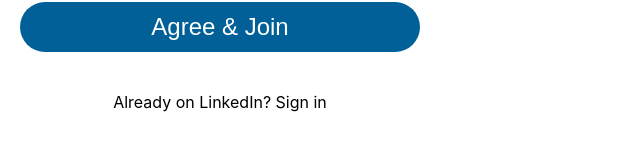
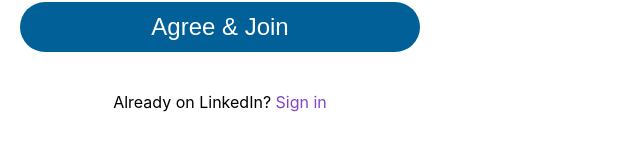
Before and after one commit to noormesslmani/linkedIn-clone, a React (Create React App) app in the folder frontend/: page / in a window 1280 px wide. Shown: the part 360-510 px from the top of the page, without its empty margins (0-640 px from the left). Built offline with nearby package versions, Linux system fonts and the light colour scheme.

Commit message:
Frontend: prepared user sign in page

```diff
--- a/frontend/src/App.js
+++ b/frontend/src/App.js
@@ -2,12 +2,14 @@
 import { BrowserRouter as Router, Routes, Route } from 'react-router-dom';
 import './styles/App.css';
 import Landing from './pages/Landing';
+import UserSignin from './pages/signin';
 function App() {
   return (
     <>
       <Router>
         <Routes>
           <Route path='/' exact element={<Landing/>} />
+          <Route path='/user-signin' exact element={<UserSignin/>} />
         </Routes>
       </Router>
     </>
--- a/frontend/src/api.js
+++ b/frontend/src/api.js
@@ -4,8 +4,7 @@
     headers: { Authorization: `Bearer ${localStorage.getItem("token")}`},
 };
 
-export default function registerUser(email, password, firstname, lastname){
-
+export default function registerUser(email, password, firstname, lastname,setTakenEmail){
     axios.post(`${baseURL}/auth/user-signup`, {
         email: email,
         password: password,
@@ -13,10 +12,13 @@
         last_name: lastname
     })
         .then(function (response) {
+
             localStorage.setItem('token',response.data.token)
+            localStorage.setItem('me',response.data.user)
             return (response.data)
         })
         .catch(function (error) {
+            setTakenEmail(true)
             console.log(error);
         });
 }
--- a/frontend/src/pages/Landing.js
+++ b/frontend/src/pages/Landing.js
@@ -1,6 +1,6 @@
 import '../styles/landing.css'
 import React, { useState } from 'react';
-import { useNavigate } from "react-router-dom";
+import { Link, useNavigate } from "react-router-dom";
 import InputSignup from '../components/InputSignup';
 import ButtonSignup from '../components/ButtonSignup';
 import registerUser from '../api';
@@ -14,10 +14,13 @@
   const [firstname,setFirstname]=useState('');
   const [lastname,setLastname]=useState('');
   const [enterEmail,setEnteremail]=useState(false);
+  const [takenEmail,setTakenEmail]=useState(false);
   const [enterPassword,setEnterPassword]=useState(false);
   const [passwordLength,setPasswordLength]=useState(false);
   const [enterFirstName,setEnterFirstName]=useState(false);
   const [enterLastName,setEnterLastName]=useState(false);
+
+
   if(page==2){
     setPlaceholders(['First Name','Last Name'])
   }
@@ -28,6 +31,7 @@
     setPasswordLength(false)
     setEnterFirstName(false)
     setEnterLastName(false)
+    setTakenEmail(false)
     if (page=='one')
     {
       if(email==''){
@@ -52,7 +56,8 @@
         setEnterLastName(true)
       }
       else{
-        registerUser(email, password, firstname, lastname)
+        console.log('isjdjd')
+        registerUser(email, password, firstname, lastname, setTakenEmail)
       }
     }
   }
@@ -64,6 +69,7 @@
             <div className='form'>
                 <p className='registration-title'>Join the biggest professional community</p>
                 <form className='register-form'>
+                  {takenEmail?<p className='error-msg'>Someone's already using that email</p>:<></>}
                   {enterEmail?<p className='error-msg'>Please enter your email</p>:<></>}
                   {enterPassword?<p className='error-msg'>Please enter your password</p>:<></>}
                   {enterFirstName?<p className='error-msg'>Please enter your firstname</p>:<></>}
@@ -71,9 +77,8 @@
                   {passwordLength?<p className='error-msg'>Password must be 8 characters or more</p>:<></>}
                     <InputSignup placeholders={placeholders} page={page} setEmail={setEmail} setPassword={setPassword} setFirstname={setFirstname} setLastname={setLastname}/>
                     <ButtonSignup handleClick={handleClick} buttonLabel={buttonLabel} />
-                    <div className='switch-to-signin'>Already on LinkedIn? Sign in</div>
+                    <div className='switch-to-signin'>Already on LinkedIn? <Link className='signin-link' to={'/user-signin'}>Sign in</Link></div>
                 </form>
-
             </div>
             <img></img>
         </section>
--- /dev/null
+++ b/frontend/src/pages/signin.js
@@ -0,0 +1,11 @@
+import '../styles/landing.css'
+import React, { useState } from 'react';
+import { useNavigate } from "react-router-dom";
+function UserSignin(){
+    return (
+        <div className='landing-page'>
+            Hello
+        </div>
+      );
+}
+export default UserSignin;
--- a/frontend/src/styles/landing.css
+++ b/frontend/src/styles/landing.css
@@ -43,3 +43,10 @@
 .error-msg{
     color: red;
 }
+.signin-link{
+    color: #8344cc;
+    text-decoration: none;
+}
+.signin-link:hover{
+    text-decoration: underline;
+}
```
Also changed, not shown: 1 other file (tests, documents, lock files or other folders).
